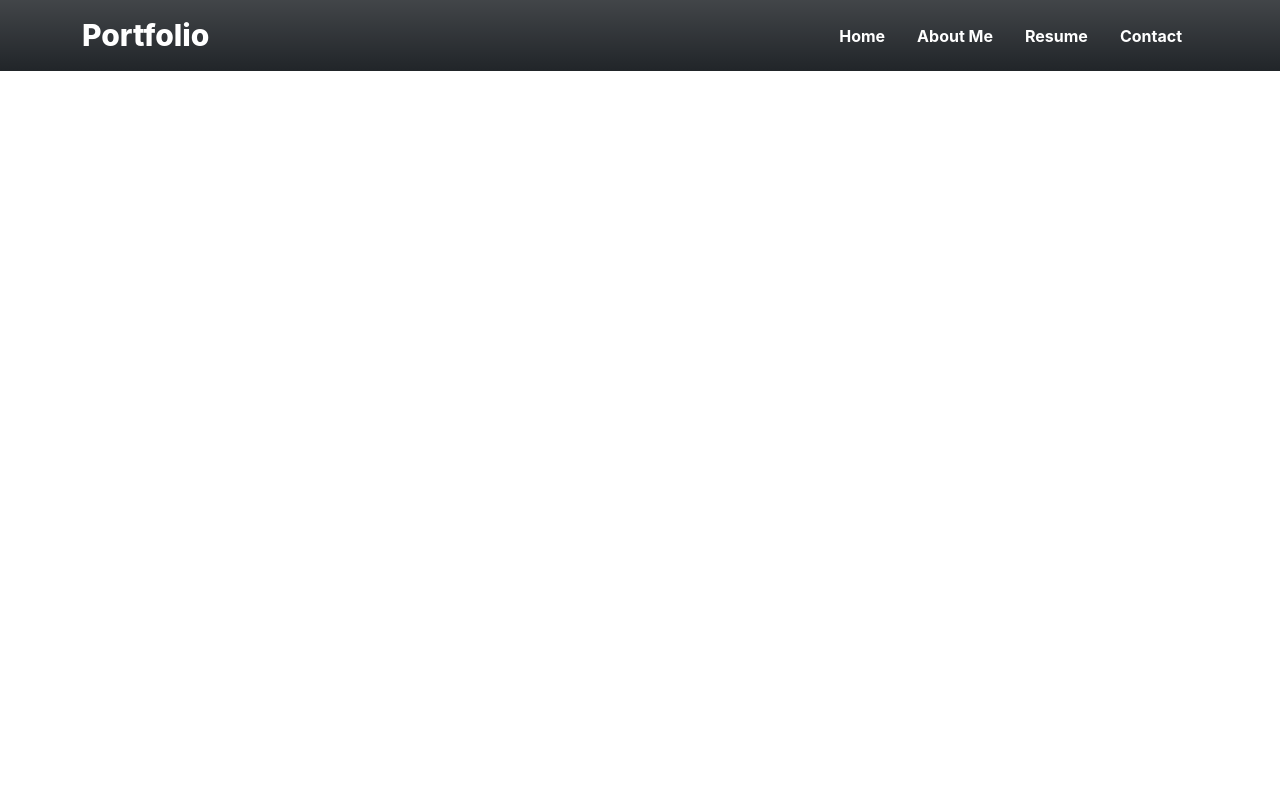
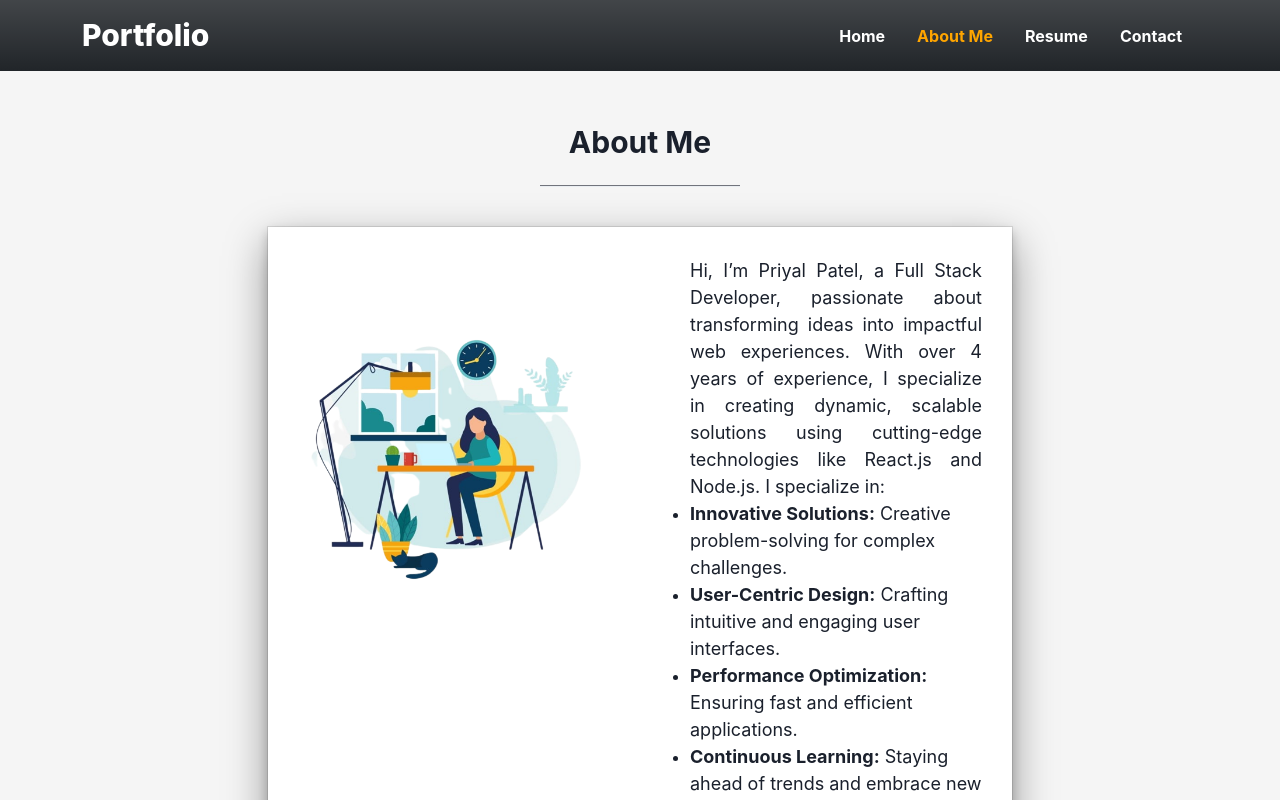
Before and after one commit to patel-priyal-m/portfolio-app, a React (Create React App) app: page /portfolio-app/about in a window 1280 px wide. Shown: the top 800 px of the page. Built offline with nearby package versions, Linux system fonts and the light colour scheme.

Commit message:
link updates

```diff
--- a/src/App.js
+++ b/src/App.js
@@ -4,7 +4,6 @@ import Home from "./Components/Home/Home";
 import About from "./Components/AboutMe/About";
 import Resume from "./Components/Resume/Resume";
 import Contact from "./Components/ContactMe/Contact";
-import { Box } from "@chakra-ui/layout";
 import { Route, Routes } from "react-router-dom";
 
 const App = () => {
@@ -12,10 +11,10 @@ const App = () => {
     <div>
       <Navbar />
       <Routes>
-        <Route exact path="/PortfolioWebsite" element={<Home />} />
-        <Route exact path="/PortfolioWebsite/about" element={<About />} />
-        <Route exact path="/PortfolioWebsite/resume" element={<Resume />} />
-        <Route exact path="/PortfolioWebsite/contact" element={<Contact />} />
+        <Route exact path="/portfolio-app" element={<Home />} />
+        <Route exact path="/portfolio-app/about" element={<About />} />
+        <Route exact path="/portfolio-app/resume" element={<Resume />} />
+        <Route exact path="/portfolio-app/contact" element={<Contact />} />
       </Routes>
     </div>
   );
--- a/src/Components/AboutMe/About.jsx
+++ b/src/Components/AboutMe/About.jsx
@@ -82,7 +82,7 @@ const About = () => {
               <Button
                 colorScheme="orange"
                 variant="solid"
-                onClick={() => navigate("/PortfolioWebsite/contact")}
+                onClick={() => navigate("/portfolio-app/contact")}
               >
                 Contact Me
               </Button>
--- a/src/Components/Home/Home.jsx
+++ b/src/Components/Home/Home.jsx
@@ -69,7 +69,7 @@ const Home = () => {
               <Button
                 colorScheme="orange"
                 variant="solid"
-                onClick={() => navigate("/PortfolioWebsite/contact")}
+                onClick={() => navigate("/portfolio-app/contact")}
               >
                 Contact Me
               </Button>
--- a/src/Components/Navbar.jsx
+++ b/src/Components/Navbar.jsx
@@ -12,7 +12,7 @@ const Navbar = () => {
       {console.log(location.pathname)}
       <nav className="navbar fixed-top navbar-expand-lg navbar-dark bg-dark bg-gradient ">
         <div className="container">
-          <Link className="navbar-brand" to="/PortfolioWebsite">
+          <Link className="navbar-brand" to="/portfolio-app">
             <Text fontSize="3xl" fontWeight="extrabold">
               Portfolio
             </Text>
@@ -38,7 +38,7 @@ const Navbar = () => {
                   <Link
                     className="nav-link active"
                     aria-current="page"
-                    to="/PortfolioWebsite"
+                    to="/portfolio-app"
                     style={{ color: "orange" }}
                   >
                     <Text px={2} fontSize="md" fontWeight="bold">
@@ -46,7 +46,7 @@ const Navbar = () => {
                     </Text>
                   </Link>
                 ) : (
-                  <Link className="nav-link active" aria-current="page" to="/PortfolioWebsite">
+                  <Link className="nav-link active" aria-current="page" to="/portfolio-app">
                     <Text px={2} fontSize="md" fontWeight="bold">
                       Home
                     </Text>
@@ -54,11 +54,11 @@ const Navbar = () => {
                 )}
               </li>
               <li className="nav-item">
-                {location.pathname === "/PortfolioWebsite/about" ? (
+                {location.pathname === "/portfolio-app/about" ? (
                   <Link
                     className="nav-link active"
                     aria-current="page"
-                    to="/PortfolioWebsite/about"
+                    to="/portfolio-app/about"
                     style={{ color: "orange" }}
                   >
                     <Text px={2} fontSize="md" fontWeight="bold">
@@ -69,7 +69,7 @@ const Navbar = () => {
                   <Link
                     className="nav-link active"
                     aria-current="page"
-                    to="/PortfolioWebsite/about"
+                    to="/portfolio-app/about"
                   >
                     <Text px={2} fontSize="md" fontWeight="bold">
                       About Me
@@ -82,7 +82,7 @@ const Navbar = () => {
                   <Link
                     className="nav-link active"
                     aria-current="page"
-                    to="/PortfolioWebsite/resume"
+                    to="/portfolio-app/resume"
                     style={{ color: "orange" }}
                   >
                     <Text px={2} fontSize="md" fontWeight="bold">
@@ -93,7 +93,7 @@ const Navbar = () => {
                   <Link
                     className="nav-link active"
                     aria-current="page"
-                    to="/PortfolioWebsite/resume"
+                    to="/portfolio-app/resume"
                   >
                     <Text px={2} fontSize="md" fontWeight="bold">
                       Resume
@@ -106,7 +106,7 @@ const Navbar = () => {
                   <Link
                     className="nav-link active"
                     aria-current="page"
-                    to="/PortfolioWebsite/contact"
+                    to="/portfolio-app/contact"
                     style={{ color: "orange" }}
                   >
                     <Text px={2} fontSize="md" fontWeight="bold">
@@ -117,7 +117,7 @@ const Navbar = () => {
                   <Link
                     className="nav-link active"
                     aria-current="page"
-                    to="/PortfolioWebsite/contact"
+                    to="/portfolio-app/contact"
                   >
                     <Text px={2} fontSize="md" fontWeight="bold">
                       Contact
```
